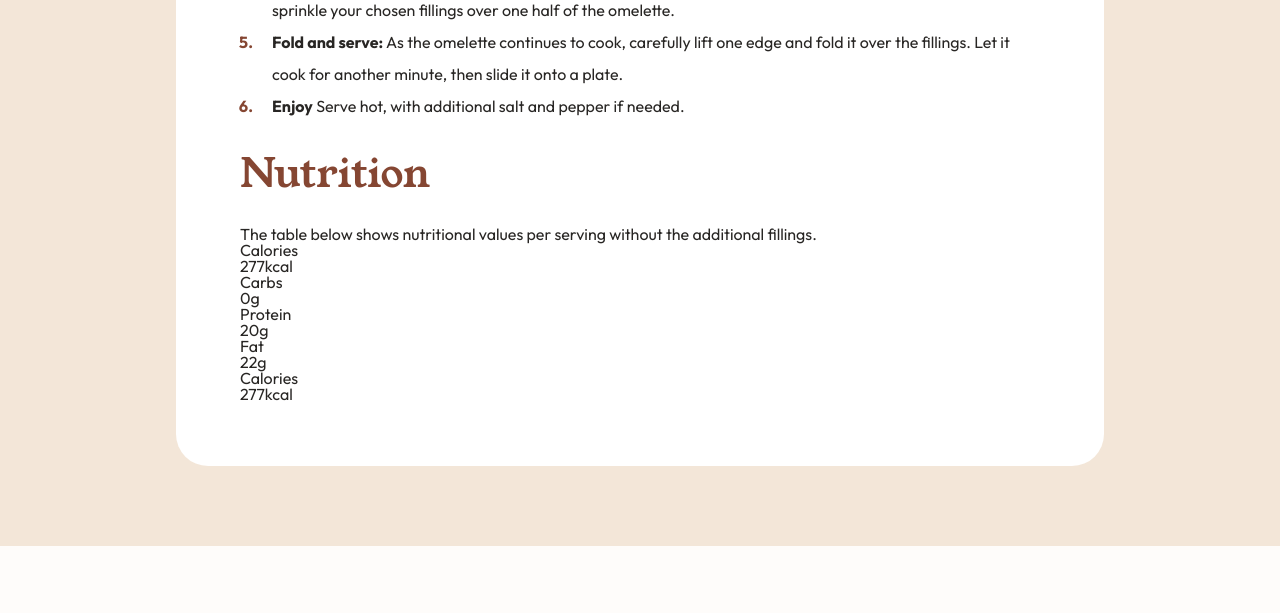
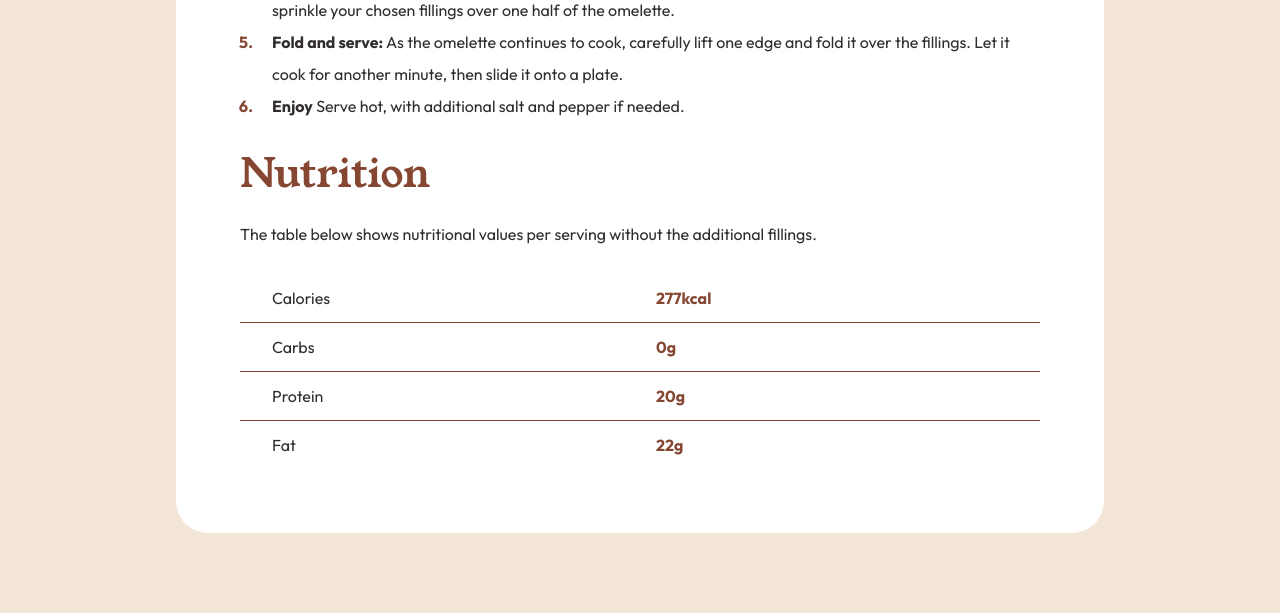
Before and after one commit to Thomas-Bezille/FrontEnd-Mentor_Recipe_page, a Django app: page /recipe/ in a window 1280 px wide. Shown: the part 1421-2034 px from the top of the page. Before the commit the page ends 1967 px from the top, so only its background shows below. Run offline with Django 5.2, Linux system fonts and the light colour scheme.

Commit message:
📦 NEW: Nutrition part css

```diff
--- a/src/FrontEndMentorRecipePage/static/css/styles.css
+++ b/src/FrontEndMentorRecipePage/static/css/styles.css
@@ -23,7 +23,7 @@ STYLE GUIDE :
 body {
   font-family: "Outfit", sans-serif;
   font-size: 16px;
-  color: hsl(30, 5%, 15%);
+  color: hsl(24, 5%, 18%);
   background-color: hsl(30, 54%, 90%);
 }
 
@@ -54,7 +54,6 @@ main {
 
 ul li::before {
   content: "•";
-  color: hsl(30, 10%, 34%);
   display: inline-block;
   width: 1em;
   font-size: 1.5rem;
@@ -124,3 +123,38 @@ img {
   color: hsl(14, 45%, 36%);
   font-weight: 700;
 }
+
+/* NUTRITION CONTAINER */
+
+.nutrition-container .nutrition-container__description {
+  margin: 2rem 0;
+}
+
+.table-container {
+  display: flex;
+  flex-direction: column;
+}
+
+.table-row {
+  display: flex;
+  border-bottom: 1px solid hsl(14, 45%, 36%);
+  padding: 1rem 0;
+}
+
+.table-row:last-child {
+  border-bottom: none;
+}
+
+.table-left,
+.table-right {
+  flex: 1;
+}
+
+.table-left {
+  margin-left: 2rem;
+}
+
+.table-right {
+  font-weight: 700;
+  color: hsl(14, 45%, 36%);
+}
--- a/src/recipe/templates/recipe/index.html
+++ b/src/recipe/templates/recipe/index.html
@@ -75,7 +75,7 @@
 
       <div class="nutrition-container">
         <h2>Nutrition</h2>
-        <p>
+        <p class="nutrition-container__description">
           The table below shows nutritional values per serving without the
           additional fillings.
         </p>
@@ -115,15 +115,6 @@
               <p>22g</p>
             </div>
           </div>
-
-          <div class="table-row">
-            <div class="table-left">
-              <p>Calories</p>
-            </div>
-            <div class="table-right">
-              <p>277kcal</p>
-            </div>
-          </div>
         </div>
       </div>
     </main>
```
